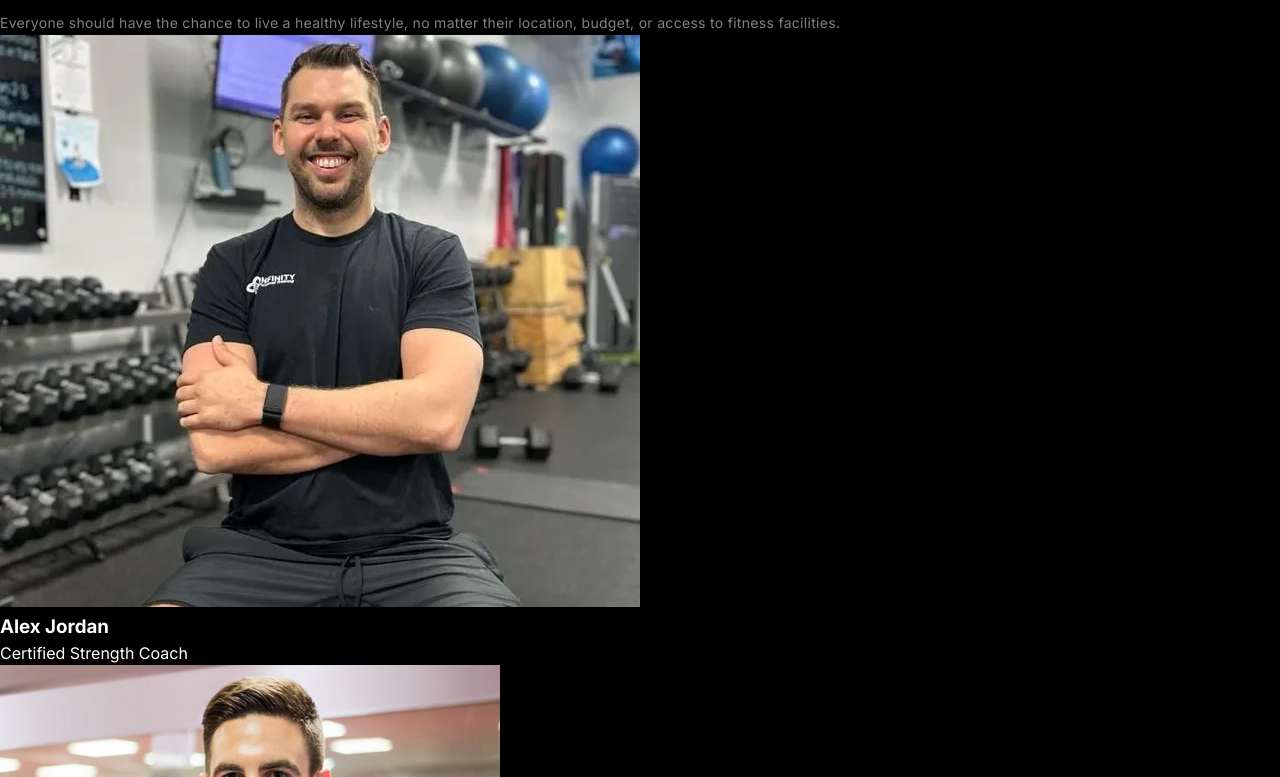
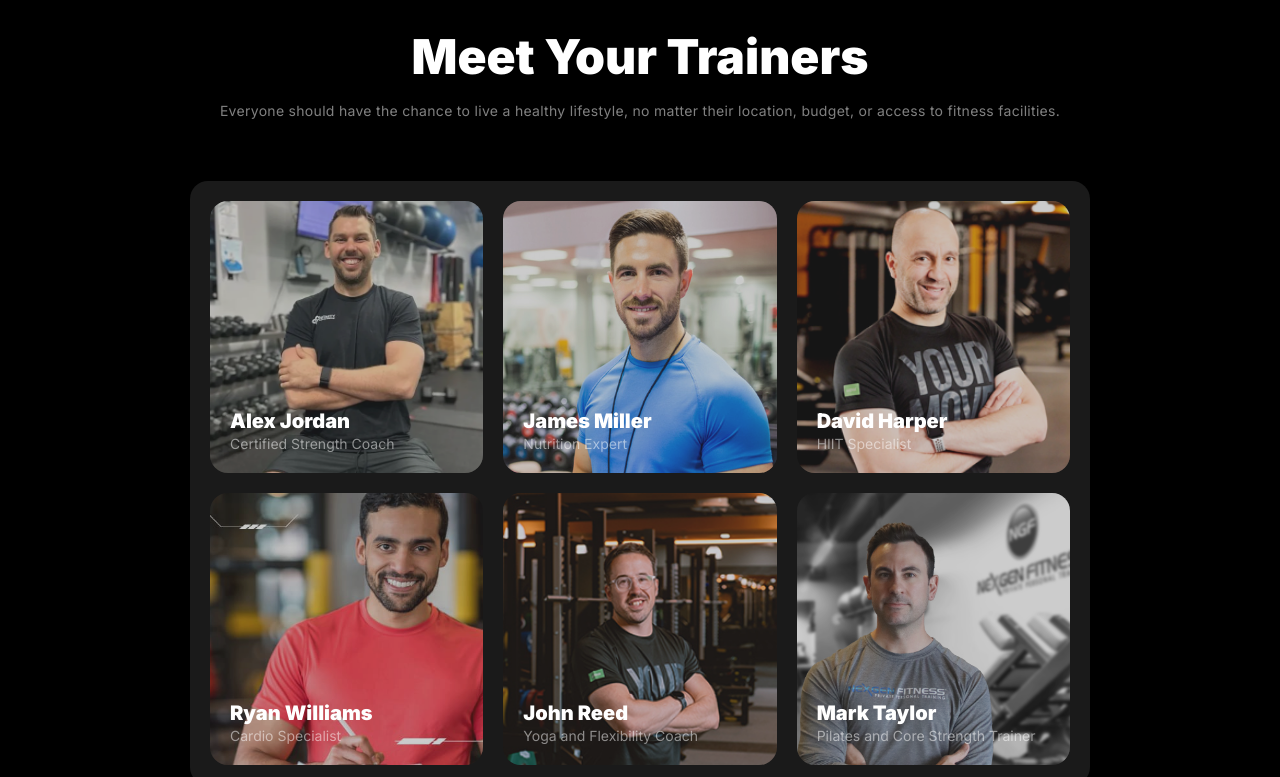
Before and after one commit to kanakferdous/fitness, a plain HTML site: page index.html in a window 1280 px wide. Shown: the part 3483-4260 px from the top of the page. Drawn offline with Linux system fonts and the light colour scheme.

Commit message:
Meet Your Trainer Section Updated

```diff
--- a/index.html
+++ b/index.html
@@ -191,38 +191,50 @@
 
     <!-- Meet Our Team -->
     <section class="meet-our-team">
-      <h2 class="section-title">Meet Your Trainers</h2>
-      <p class="section-subtitle">Everyone should have the chance to live a healthy lifestyle, no matter their location, budget, or access to fitness facilities.</p>
+      <h2 class="section-title text-center">Meet Your Trainers</h2>
+      <p class="section-subtitle text-center">Everyone should have the chance to live a healthy lifestyle, no matter their location, budget, or access to fitness facilities.</p>
       <div class="team-boxes">
         <div class="team-box">
           <img src="images/trainer1.png" alt="Alex Jordan" class="trainer-img">
+          <div class="team-box-content">
             <h3 class="trainer-name">Alex Jordan</h3>
             <p class="trainer-position">Certified Strength Coach</p>
           </div>
+        </div>
         <div class="team-box">
           <img src="images/trainer2.png" alt="James Miller" class="trainer-img">
+          <div class="team-box-content">
             <h3 class="trainer-name">James Miller</h3>
             <p class="trainer-position">Nutrition Expert</p>
           </div>
+        </div>
         <div class="team-box">
           <img src="images/trainer3.png" alt="David Harper" class="trainer-img">
+          <div class="team-box-content">
             <h3 class="trainer-name">David Harper</h3>
             <p class="trainer-position">HIIT Specialist</p>
           </div>
+        </div>
         <div class="team-box">
           <img src="images/trainer4.png" alt="Ryan Williams" class="trainer-img">
+          <div class="team-box-content">
             <h3 class="trainer-name">Ryan Williams</h3>
             <p class="trainer-position">Cardio Specialist</p>
           </div>
+        </div>
         <div class="team-box">
           <img src="images/trainer5.png" alt="John Reed" class="trainer-img">
+          <div class="team-box-content">
             <h3 class="trainer-name">John Reed</h3>
             <p class="trainer-position">Yoga and Flexibility Coach</p>
           </div>
+        </div>
         <div class="team-box">
           <img src="images/trainer6.png" alt="Mark Taylor" class="trainer-img">
+          <div class="team-box-content">
             <h3 class="trainer-name">Mark Taylor</h3>
             <p class="trainer-position">Pilates and Core Strength Trainer</p>
+          </div>
         </div>
       </div>
     </section>
@@ -233,7 +245,7 @@
     <div class="footer-contents">
       <div class="content-boxes">
         <div class="content-box">
-          <a href="#" class="footer-logo">Fitness</a>
+          <a href="#" class="logo">Fitness</a>
           <p class="footer-description">We believe that fitness should be accessible to everyone, with workouts and nutrition plans that fit every lifestyle.</p>
         </div>
         <div class="content-box">
--- a/styles/style.css
+++ b/styles/style.css
@@ -536,3 +536,67 @@ header {
   width: fit-content;
   margin-top: 34px;
 }
+
+/* Meet Your Trainers */
+.meet-our-team {
+  margin: 88px 190px;
+}
+
+.team-boxes {
+  margin-top: 58px;
+  padding: 20px;
+  border-radius: 18px;
+  background-color: rgba(255, 255, 255, 10%);
+  display: grid;
+  grid-template-columns: repeat(3, 1fr);
+  grid-column-gap: 20px;
+  grid-row-gap: 20px;
+}
+
+.team-boxes .team-box {
+  height: 272px;
+  position: relative;
+  border-radius: 18px;
+  overflow: hidden;
+}
+
+.team-boxes .team-box::after {
+  content: "";
+  position: absolute;
+  left: 0;
+  top: 0;
+  width: 100%;
+  height: 100%;
+  background-color: rgba(0, 0, 0, 20%);
+}
+
+.team-boxes .team-box img {
+  width: 100%;
+  height: 100%;
+  object-fit: cover;
+  object-position: top center;
+  position: relative;
+  z-index: -1;
+}
+
+.team-box-content {
+  position: absolute;
+  bottom: 0;
+  left: 0;
+  margin: 0px 0px 20px 20px;
+  z-index: 4;
+}
+
+.team-box-content .trainer-name {
+  font-size: 20px;
+  line-height: 120%;
+  font-weight: 900;
+}
+
+.team-box-content .trainer-position {
+  font-size: 14px;
+  line-height: 120%;
+  font-weight: 400;
+  color: rgba(255, 255, 255, 50%);
+  margin-top: 3px;
+}
```
Lines whose indentation alone changed are shown as unchanged.
